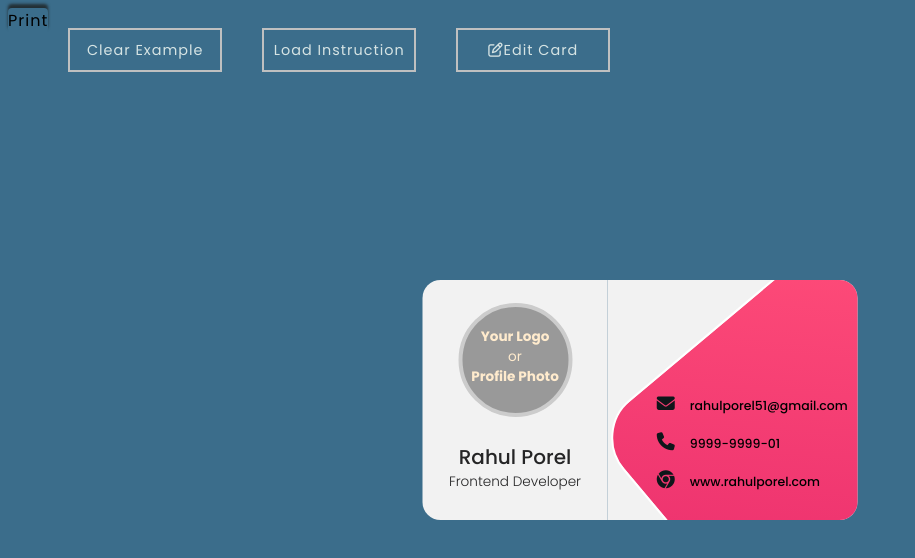
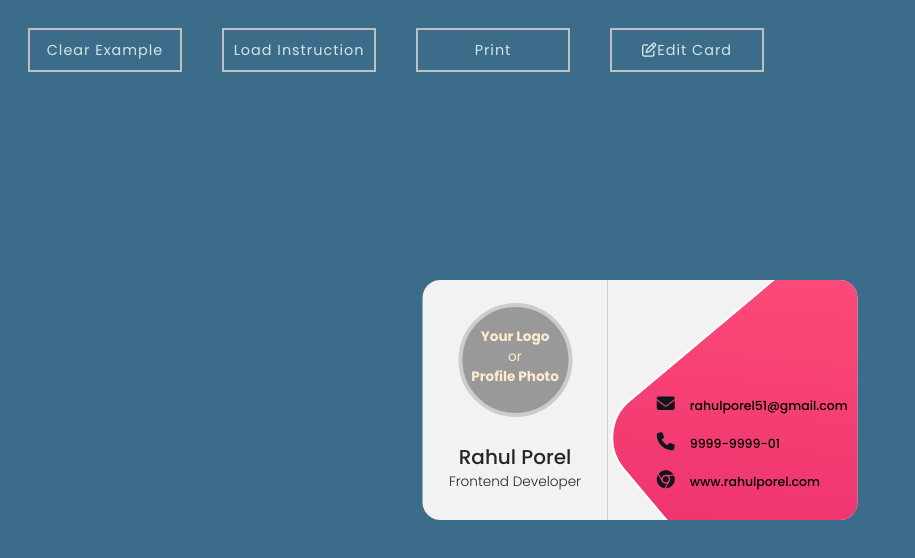
Before and after one commit to RahulPorel/Visiting-Card-Builder, a React (Vite) app: page / in a window 1280 px wide. Shown: the top 558 px of the page, without its empty margins (0-915 px from the left). Built offline with nearby package versions, Linux system fonts and the light colour scheme.

Commit message:
btn-styling applied

```diff
--- a/src/components/Card.jsx
+++ b/src/components/Card.jsx
@@ -182,9 +182,24 @@ export default function Card(props) {
         </div>
       )}
 
-      <button className="form--edit rm-default-btn-styles" onClick={genPDF}>
+      <div className="button" id="button-7" onClick={genPDF}>
+        <div id="dub-arrow">
+          {/* <img
+
+            src="https://github.com/atloomer/atloomer.github.io/blob/master/img/iconmonstr-arrow-48-240.png?raw=true"
+            alt=""
+          /> */}
+          <i className="fa-solid fa-print"></i>
+        </div>
+        <button className="print-btn rm-default-btn-styles" href="#">
+          {" "}
+          Print
+        </button>
+      </div>
+
+      {/* <button className="form--edit rm-default-btn-styles" onClick={genPDF}>
         Print
-      </button>
+      </button> */}
     </>
   );
 }
--- a/src/styles/EditorForm.css
+++ b/src/styles/EditorForm.css
@@ -288,3 +288,50 @@
 #button-2:hover .instructed-btn {
   color: #2d3142;
 }
+
+
+/* Seventh Button */
+
+#button-7 {
+  position: relative;
+  overflow: hidden;
+  cursor: pointer;
+}
+
+#button-7 .print-btn {
+  position: relative;
+  left: 0;
+  transition: all .35s ease-Out;
+}
+
+#dub-arrow {
+  width: 100%;
+  height: 100%;
+  background: #BFC0C0;
+  left: -200px;
+  position: absolute;
+  padding: 0;
+  display: flex;
+  align-items: center;
+  justify-content: center;
+  transition: all .35s ease-Out;
+  bottom: 0;
+}
+
+#button-7 img {
+  width: 20px;
+  height: auto;
+}
+
+#button-7:hover #dub-arrow {
+  left: 0;
+}
+
+#button-7:hover .print-btn {
+  left: 150px;
+}
+
+.fa-print{
+  color: #021d2e;
+  font-size: 1.35rem;
+}
```
